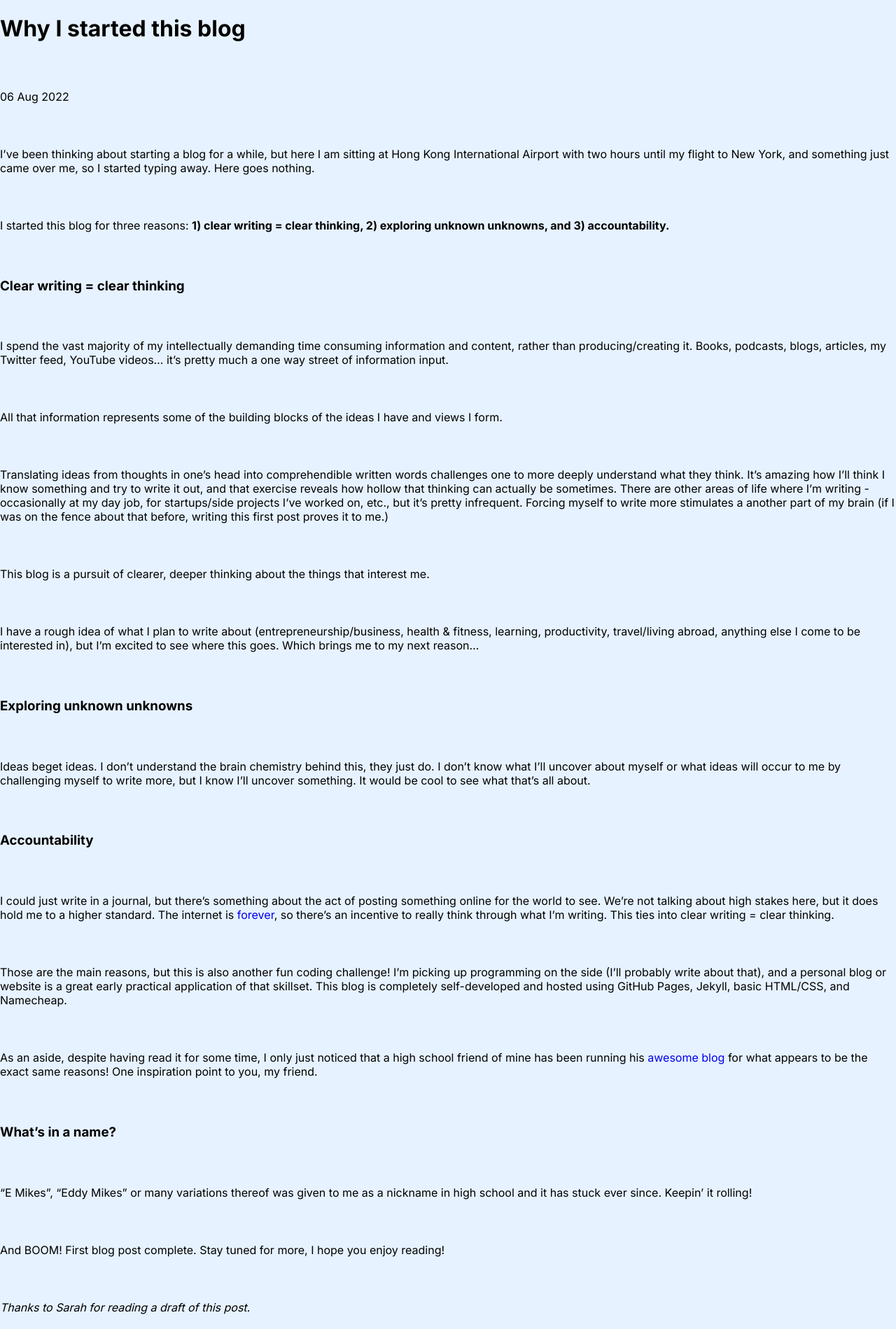
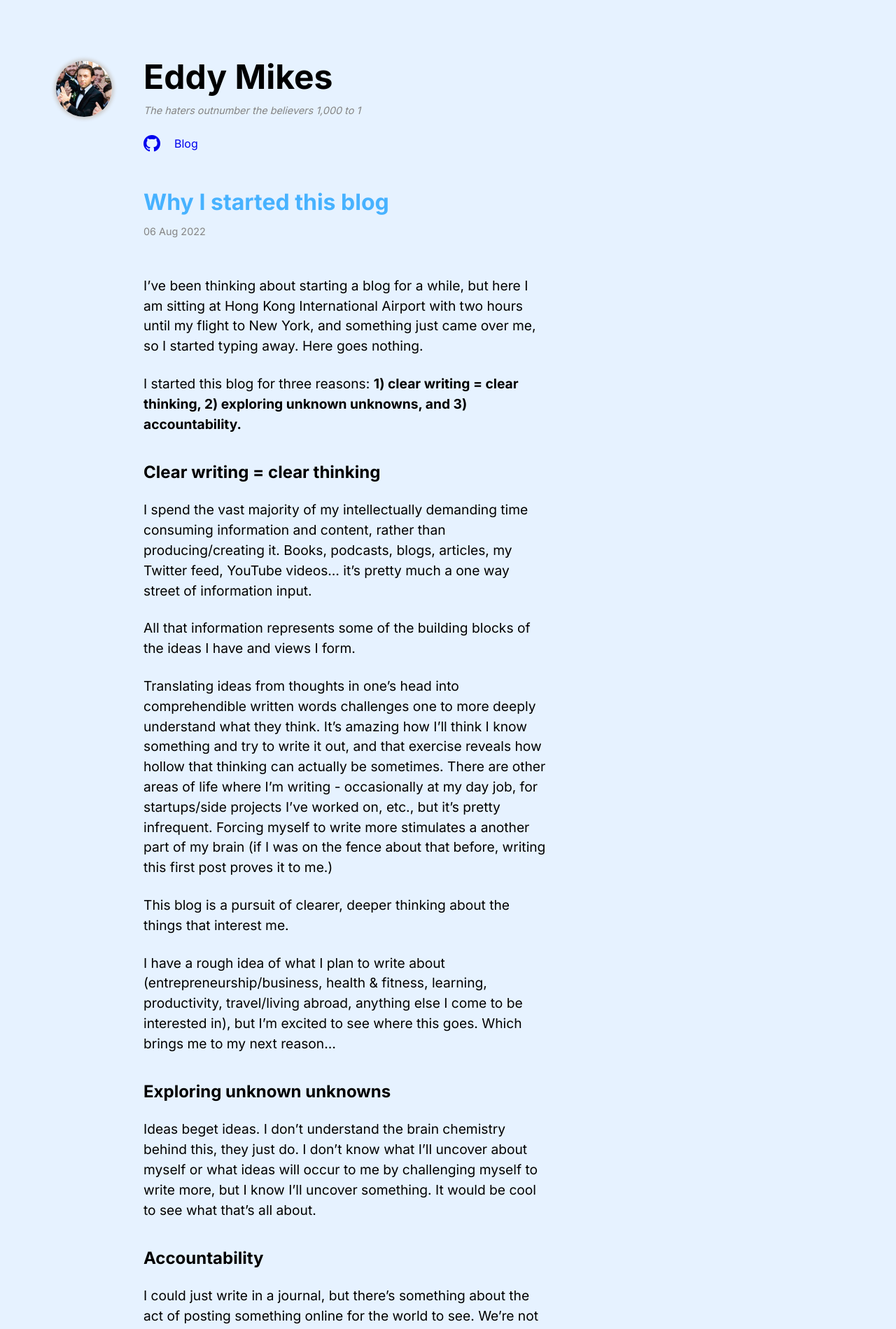
Before and after one commit to emikes919/eddymikes_blog, a Jekyll site: the page built from _posts/2022-08-06-why-i-started-this-blog.md, in a window 1280 px wide. Shown: the top 1899 px of the page at 70% size. Built offline with Jekyll 4.4.1, drawn with Linux system fonts in a browser that asks for light colours.

Commit message:
post content formatting

```diff
--- a/_layouts/default.html
+++ b/_layouts/default.html
@@ -11,6 +11,26 @@
     {% seo %}
 </head>
 <body>
-    {{ content }}
+    <div class="container">
+        <div class="side-bar">
+            <div class="title-image">
+                <img src="/assets/images/bondjamesbond.jpeg" alt="">
+            </div>
+        </div>
+        <div class="main-content-container">
+            <div class="header-container">
+                <div class="title-text-container">
+                    <div class="main-title">Eddy Mikes</div>
+                    <div class="sub-title"><em>The haters outnumber the believers 1,000 to 1</em></div>
+                </div>
+                <nav>
+                    <div class="github-icon"><a href="https://github.com/emikes919"><i class='fa fa-github'></i></a></div>
+                    <div class="blog-link"><a href="https://eddymikes.me">Blog</a></div>
+                </nav>
+            </div>
+
+            {{ content }}
+        </div>
+    </div>
 </body>
 </html>
--- a/_layouts/post.html
+++ b/_layouts/post.html
@@ -1,7 +1,12 @@
 ---
 layout: default
 ---
-<h1>{{ page.title }}</h1>
-<p>{{ page.date | date_to_string }}</p>
-
-{{ content }}
+<div class="post-container">
+    <div class="post-header">
+        <h1>{{ page.title }}</h1>
+        <p class="post-date">{{ page.date | date_to_string }}</p>
+    </div>
+    <div class="post-content">
+        {{ content }}
+    </div>
+</div>
--- a/_posts/2022-08-06-why-i-started-this-blog.md
+++ b/_posts/2022-08-06-why-i-started-this-blog.md
@@ -7,7 +7,7 @@ I’ve been thinking about starting a blog for a while, but here I am sitting at
 
 I started this blog for three reasons: **1) clear writing = clear thinking, 2) exploring unknown unknowns, and 3) accountability.**
 
-### **Clear writing = clear thinking**
+## **Clear writing = clear thinking**
 
 I spend the vast majority of my intellectually demanding time consuming information and content, rather than producing/creating it. Books, podcasts, blogs, articles, my Twitter feed, YouTube videos… it’s pretty much a one way street of information input.
 
@@ -19,11 +19,11 @@ This blog is a pursuit of clearer, deeper thinking about the things that interes
 
 I have a rough idea of what I plan to write about (entrepreneurship/business, health & fitness, learning, productivity, travel/living abroad, anything else I come to be interested in), but I’m excited to see where this goes. Which brings me to my next reason…
 
-### **Exploring unknown unknowns**
+## **Exploring unknown unknowns**
 
 Ideas beget ideas. I don’t understand the brain chemistry behind this, they just do. I don’t know what I’ll uncover about myself or what ideas will occur to me by challenging myself to write more, but I know I’ll uncover something. It would be cool to see what that’s all about.
 
-### **Accountability**
+## **Accountability**
 
 I could just write in a journal, but there’s something about the act of posting something online for the world to see. We’re not talking about high stakes here, but it does hold me to a higher standard. The internet is [forever](https://web.archive.org/), so there’s an incentive to really think through what I’m writing. This ties into clear writing = clear thinking.
 
@@ -31,10 +31,11 @@ Those are the main reasons, but this is also another fun coding challenge! I’m
 
 As an aside, despite having read it for some time, I only just noticed that a high school friend of mine has been running his [awesome blog](https://blas.com/essays/) for what appears to be the exact same reasons! One inspiration point to you, my friend.
 
-### **What’s in a name?**
+## **What’s in a name?**
 
 “E Mikes”, “Eddy Mikes” or many variations thereof was given to me as a nickname in high school and it has stuck ever since. Keepin’ it rolling!
 
+<br/>
 And BOOM! First blog post complete. Stay tuned for more, I hope you enjoy reading!
 
-*Thanks to Sarah for reading a draft of this post.*
+<p id="thanks-text"><em>Thanks to Sarah for reading a draft of this post.
--- a/_sass/main.scss
+++ b/_sass/main.scss
@@ -25,8 +25,10 @@ a {
 }
 
 .container {
+    // border: 5px solid black;
     display: flex;
-    gap: 30px;
+    gap: 45px;
+    padding-right: 500px;
 }
 
 .side-bar {
@@ -42,7 +44,8 @@ a {
     box-shadow: 0px 0px 5px 3px rgb(205, 205, 205);
 }
 
-.main-content {
+.main-content-container {
+    // border: 3px solid red;
     width: 100%;
     padding-top: 80px;
     display: flex;
@@ -75,9 +78,10 @@ a {
     font-size: 3rem;
 }
 
-.sub-title {
+.sub-title, .post-container .post-date {
     color: var(--secondary-text);
     font-size: .9rem;
+    // margin: 0;
 }
 
 nav {
@@ -130,3 +134,41 @@ nav a:visited {
     color: var(--secondary-text);
     font-size: .9rem;
 }
+
+.post-container {
+    // border: 2px solid blue;
+    display: flex;
+    flex-direction: column;
+    gap: 15px;
+}
+
+.post-header {
+    // border: 2px solid magenta;
+}
+
+.post-container h1 {
+    margin: 0;
+    color: var(--primary)
+}
+
+.post-content {
+    // border: 2px solid green;
+}
+
+.post-content h2 {
+    margin-top: 40px;
+}
+
+.post-content p, ol, ul {
+    font-size: 1.2rem;
+    line-height: 1.5;
+    margin: 25px 0px 25px 0px;
+}
+
+.post-content li {
+    margin: 15px 0px 15px 0px;
+}
+
+#thanks-text {
+    font-size: .9rem;
+}
```
Also changed, not shown: _posts/2022-08-07-quitter.md (+2 -2 lines), index.html (+0 -20 lines), 5 other files.
